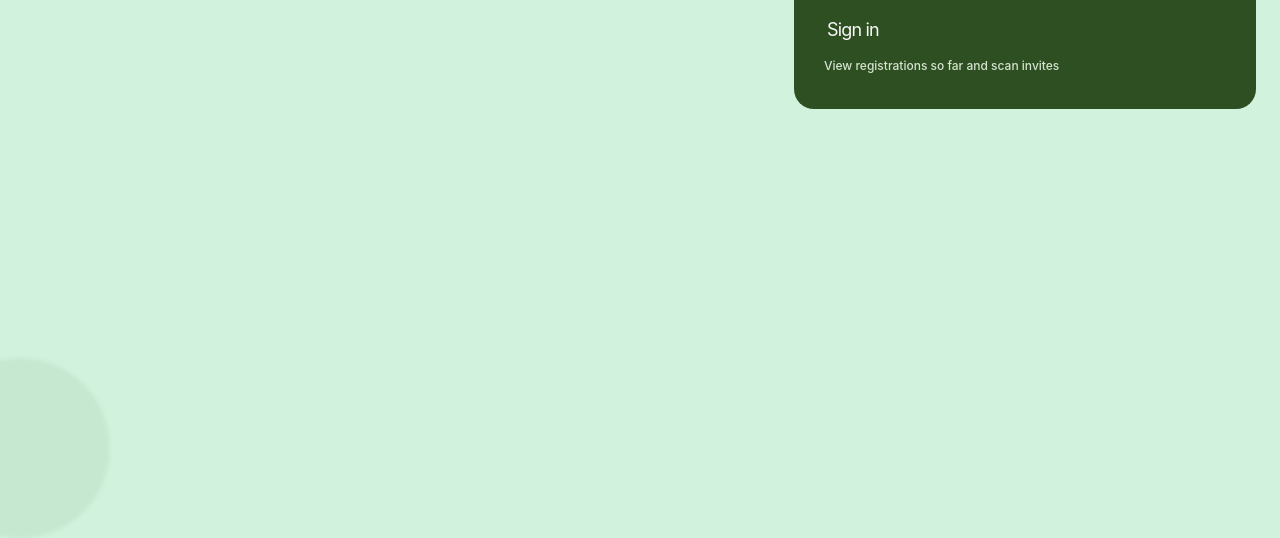
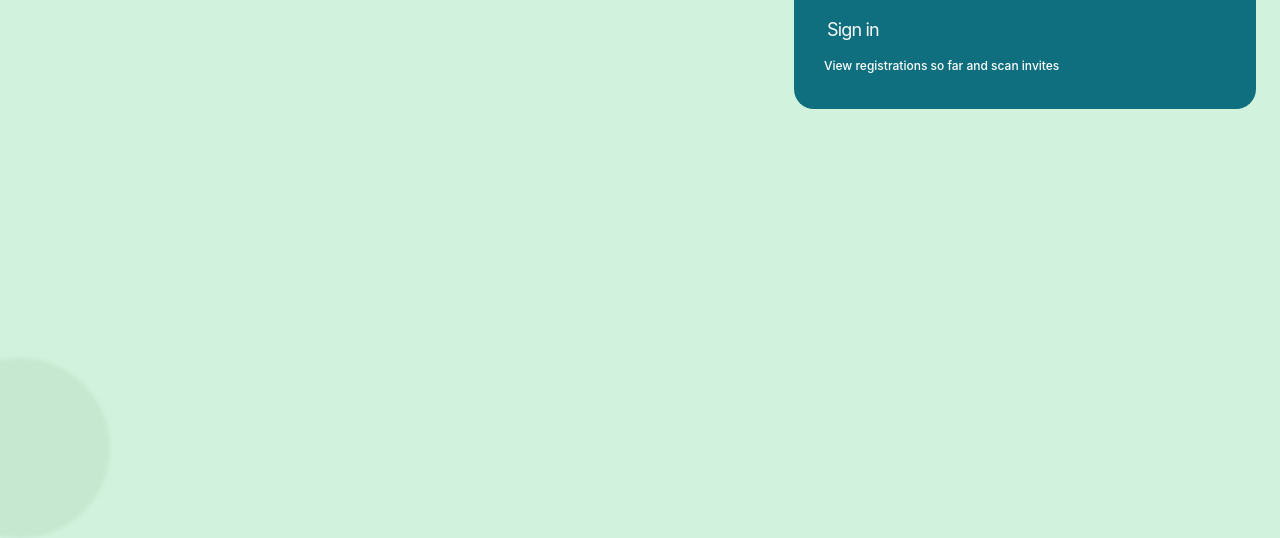
Before and after one commit to zub-bee/event-registration, a website: page public/login.html in a window 1280 px wide. Shown: the part 332-870 px from the top of the page. Drawn offline with Linux system fonts and the light colour scheme.

Commit message:
feat: update other pages

```diff
--- a/public/register.css
+++ b/public/register.css
@@ -1,11 +1,16 @@
 :root {
+  --panel-ink: #0d3b47;
+  --page-text: #082930;
+  --panel-accent: #106f7e;
+  --muted: #c7ebf0;
+  --panel-border: #7bcbda;
   --page-bg: #ffffff;
   --panel-border: #7d9276;
-  --panel-ink: #506349;
-  --panel-accent: #2e4f21;
-  --panel-accent-soft: #d5e4d0;
-  --page-text: #2e4f21;
-  --muted: #60725c;
+  /* --panel-ink: #506349; */
+  /* --panel-accent: #2e4f21; */
+  /* --panel-accent-soft: #d5e4d0; */
+  --page-text: #082930;
+  /* --muted: #60725c; */
   --shadow: inset 0 4px 4px rgba(0, 0, 0, 0.08);
 }
 
@@ -105,7 +110,7 @@ c .register-shell {
     sans-serif;
   margin: 0;
   max-width: 52ch;
-  color: var(--muted);
+  color: var(--page-text);
   font-size: 1rem;
   line-height: 1.6;
 }
@@ -180,7 +185,7 @@ c .register-shell {
 }
 
 .stack-submit:hover {
-  background: #355e28;
+  background: #106f7e;
   transform: translateY(-1px);
 }
 
```
Also changed, not shown: public/images/bg.png (added), public/images/grad.png (added), public/images/info.png (added), public/images/rad-logo.jpeg (added), public/images/unn-logo.png (added), public/output.css.
